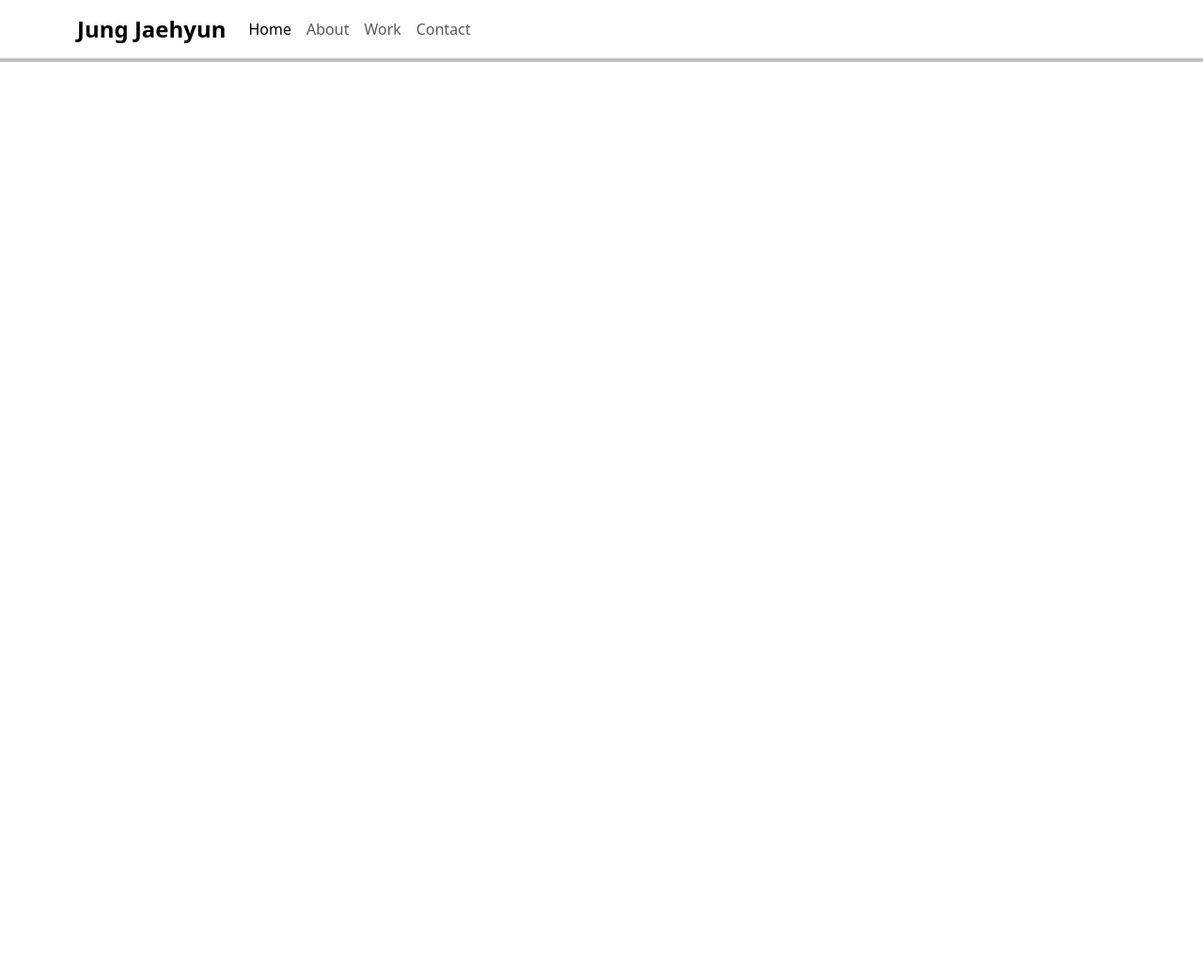
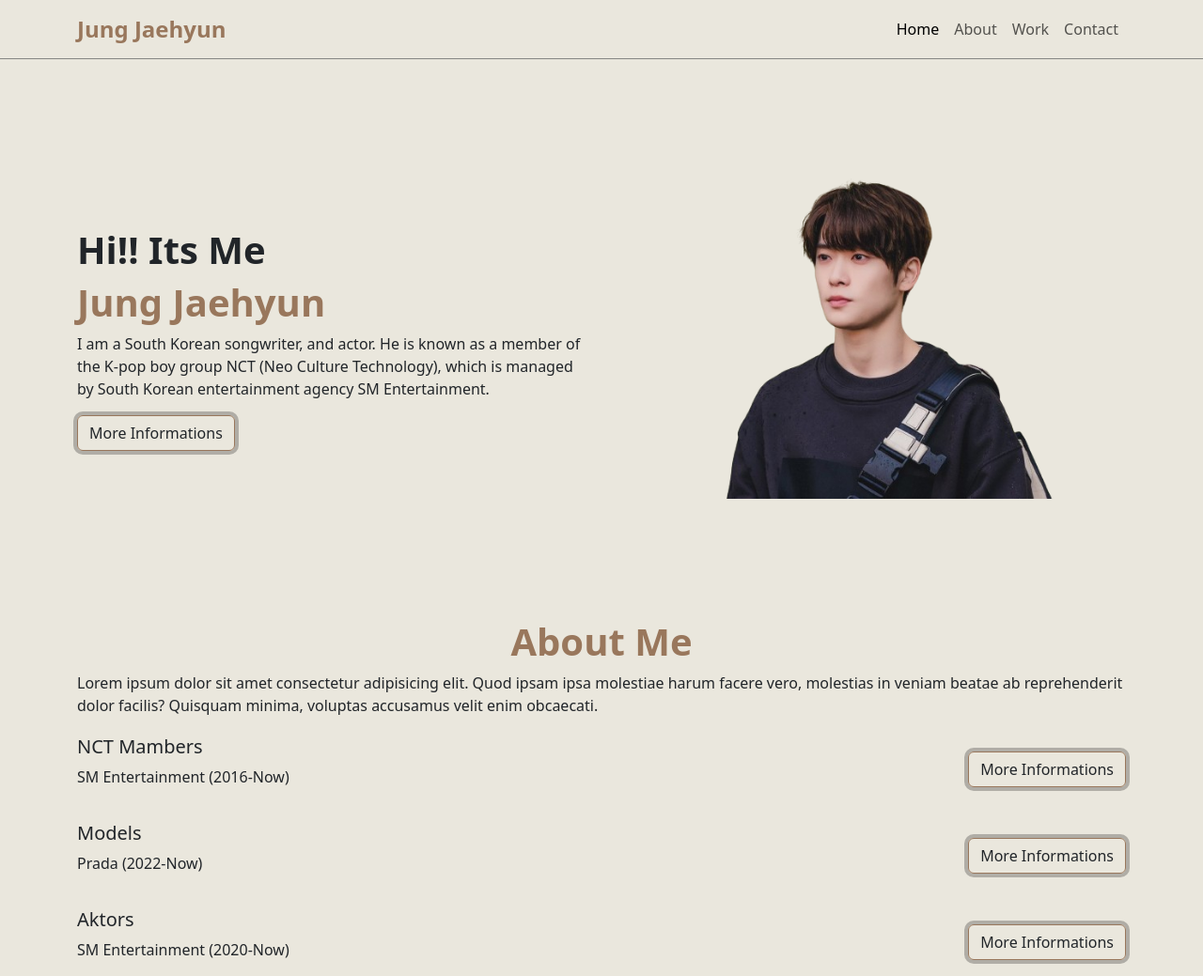
Before and after one commit to Selinadita/StudyCase-PortFolio, a plain HTML site: page index.html in a window 1280 px wide. Shown: the whole page at 94% size. Before the commit the page ends 800 px from the top, so only its background shows below. Drawn offline with nearby package versions, Linux system fonts and the light colour scheme.

Commit message:
add navbar

```diff
--- a/index.html
+++ b/index.html
@@ -9,7 +9,7 @@
     <link rel="stylesheet" href="style.css">
 </head>
 
-<body>
+<body class="body">
     <nav class="navbar navbar-expand-lg">
         <div class="container">
             <a class="navbar-brand fs-4 fw-bold" href="#">Jung Jaehyun</a>
@@ -17,7 +17,7 @@
             <span class="navbar-toggler-icon"></span>
           </button>
             <div class="collapse navbar-collapse" id="navbarNav">
-                <ul class="navbar-nav">
+                <ul class="navbar-nav ms-auto">
                     <li class="nav-item">
                         <a class="nav-link active" aria-current="page" href="#">Home</a>
                     </li>
@@ -34,6 +34,57 @@
             </div>
         </div>
     </nav>
+    <section id="home" class="home container">
+        <div class="row d-flex align-items-center ">
+            <div class="col-6">
+                <h1 class="fs-1 fw-bold">Hi!! Its Me</h1>
+                <h1 class="h1 fw-bold">Jung Jaehyun</h1>
+                <p>I am a South Korean songwriter, and actor. He is known as a member of the K-pop boy group NCT (Neo Culture Technology), which is managed by South Korean entertainment agency SM Entertainment.</p>
+                <a class="btn button" href="https://id.wikipedia.org/wiki/Jaehyun" download>More Informations</a>
+            </div>
+            <div class="col-6">
+                <img src="img/aktor.png" alt="itsme" class="img-fluid">
+            </div>
+        </div>
+    </section>
+    <section id="about" class="about container">
+        <h1 class="h1ab fw-bold">About Me</h1>
+        <p class="pa">Lorem ipsum dolor sit amet consectetur adipisicing elit. Quod ipsam ipsa molestiae harum facere vero, molestias in veniam beatae ab reprehenderit dolor facilis? Quisquam minima, voluptas accusamus velit enim obcaecati.</p>
+        <div class="about-exp">
+            <div class="about-exp-item">
+                <div class="about-exp-item-header">
+                    <div>
+                        <h5>NCT Mambers</h5>
+                        <p>SM Entertainment (2016-Now)</p>
+                    </div>
+                    <button class="btn button" onclick="toggleDetail(event)">More Informations</button>
+                </div>
+                <p class="about-exp-item-detail">Lorem ipsum dolor sit amet consectetur adipisicing elit. Debitis recusandae dolor natus neque amet repellat aliquam provident incidunt, minima accusantium omnis. Facere beatae voluptatem, quo cumque quas rerum omnis ea.</p>
+            </div>
+            <div class="about-exp-item">
+                <div class="about-exp-item-header">
+                    <div>
+                        <h5>Models</h5>
+                        <p>Prada (2022-Now)</p>
+                    </div>
+                    <button class="btn button" onclick="toggleDetail(event)">More Informations</button>
+                </div>
+                <p class="about-exp-item-detail">Lorem ipsum dolor sit amet consectetur adipisicing elit. Debitis recusandae dolor natus neque amet repellat aliquam provident incidunt, minima accusantium omnis. Facere beatae voluptatem, quo cumque quas rerum omnis ea.</p>
+            </div>
+            <div class="about-exp-item">
+                <div class="about-exp-item-header">
+                    <div>
+                        <h5>Aktors</h5>
+                        <p>SM Entertainment (2020-Now)</p>
+                    </div>
+                    <button class="btn button" onclick="toggleDetail(event)">More Informations</button>
+                </div>
+                <p class="about-exp-item-detail">Lorem ipsum dolor sit amet consectetur adipisicing elit. Debitis recusandae dolor natus neque amet repellat aliquam provident incidunt, minima accusantium omnis. Facere beatae voluptatem, quo cumque quas rerum omnis ea.</p>
+            </div>
+        </div>
+    </section>
+
+    <script src="https://code.jquery.com/jquery-3.7.1.js" integrity="sha256-eKhayi8LEQwp4NKxN+CfCh+3qOVUtJn3QNZ0TciWLP4=" crossorigin="anonymous"></script>
     <script src="https://cdn.jsdelivr.net/npm/bootstrap@5.3.3/dist/js/bootstrap.bundle.min.js" integrity="sha384-YvpcrYf0tY3lHB60NNkmXc5s9fDVZLESaAA55NDzOxhy9GkcIdslK1eN7N6jIeHz" crossorigin="anonymous"></script>
     <script src="https://cdn.jsdelivr.net/npm/@popperjs/core@2.11.8/dist/umd/popper.min.js" integrity="sha384-I7E8VVD/ismYTF4hNIPjVp/Zjvgyol6VFvRkX/vR+Vc4jQkC+hVqc2pM8ODewa9r" crossorigin="anonymous"></script>
     <script src="https://cdn.jsdelivr.net/npm/bootstrap@5.3.3/dist/js/bootstrap.min.js" integrity="sha384-0pUGZvbkm6XF6gxjEnlmuGrJXVbNuzT9qBBavbLwCsOGabYfZo0T0to5eqruptLy" crossorigin="anonymous"></script>
--- a/main.js
+++ b/main.js
@@ -0,0 +1,15 @@
+// main.js
+function toggleDetail(e) {
+    const target = $(e.target);
+
+    if ($(target).hasClass("active")) {
+        $(target).html("More Information").removeClass("active")
+    } else {
+        $(target).html("Less Information").addClass("active")
+    }
+
+    const item = $(target).parents(".about-exp-item");
+    const detail = $(item).children(".about-exp-item-detail");
+
+    $(detail).slideToggle();
+}
--- a/style.css
+++ b/style.css
@@ -1,4 +1,65 @@
+section {
+    padding-top: 128px;
+}
+
+.body {
+    background-color: #EAE7DD;
+}
+
 .navbar {
-    background-color: white;
+    box-shadow: 0 0 0 0.5px;
+}
+
+.navbar-brand {
+    color: #99775C;
+}
+
+.collapse {
+    color: #4D4D4D;
+}
+
+.h1 {
+    color: #99775C;
+}
+
+.btn.button {
+    border-color: #99775C;
     box-shadow: 0 0 0 4px rgba(0, 0, 0, 0.25);
 }
+
+.btn.button:hover,
+.btn.button.active {
+    border: 3px solid #99775C;
+    background-color: #99775C;
+}
+
+.about-exp-item {
+    margin-top: 20px;
+}
+
+.about-exp-item-header {
+    display: flex;
+    align-items: center;
+    justify-content: space-between;
+}
+
+.h1ab {
+    text-align: center;
+    color: #99775C;
+}
+
+.about-exp-item-detail {
+    display: none;
+}
+
+@keyframes upDown {
+    0% {
+        transform: translateY(0);
+    }
+    50% {
+        transform: translateY(100px);
+    }
+    100% {
+        transform: translateY(0);
+    }
+}
```
Also changed, not shown: img/aktor.jpg (deleted), img/aktor.png (added), img/biodata.jpg (added), img/foto1.jpg.
